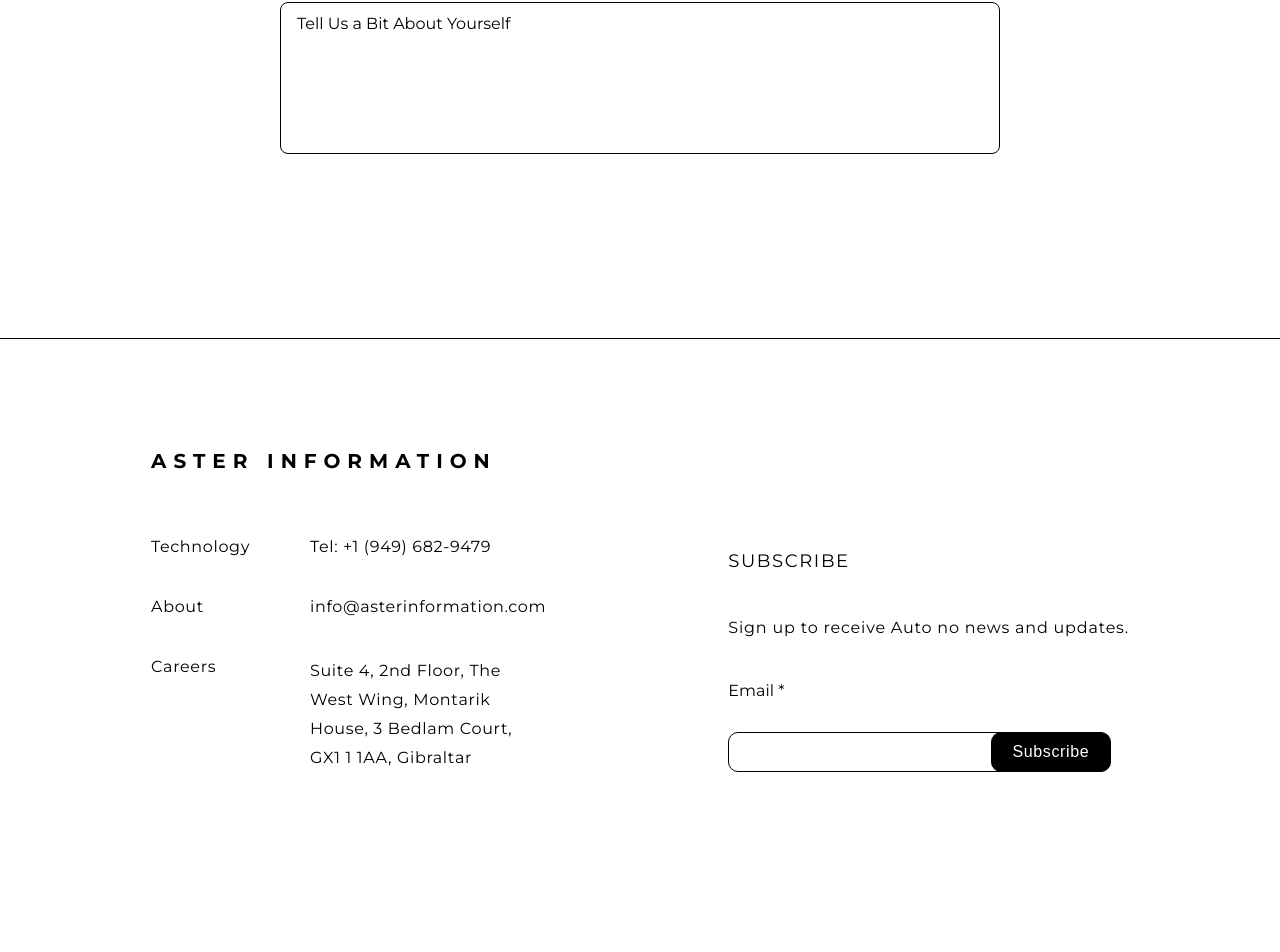
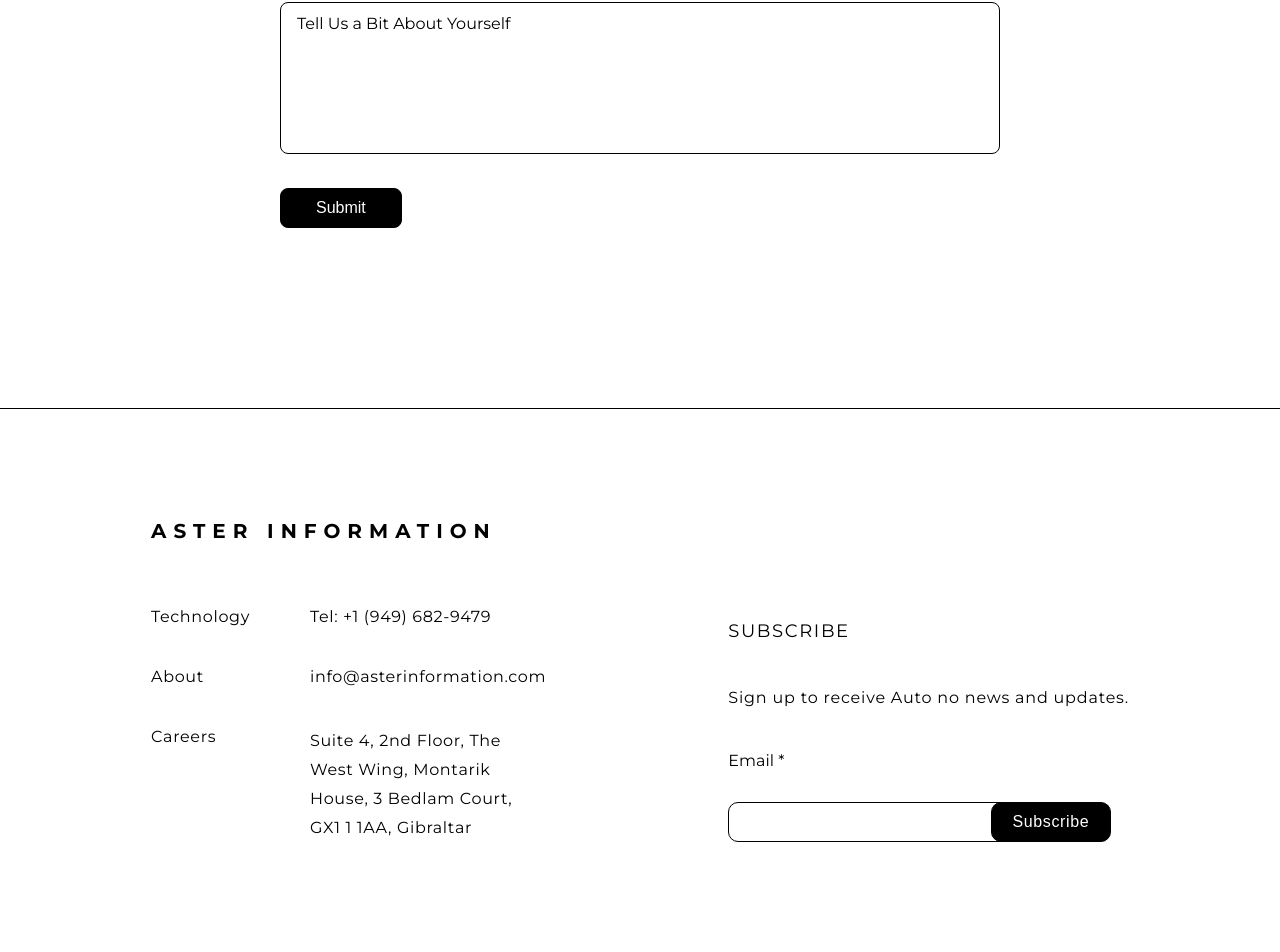
Before and after one commit to Moamal-2000/aster-information, a React (Vite) app: page /submit-application in a window 1280 px wide. Shown: the part 1427-2379 px from the top of the page. Built offline with nearby package versions, Linux system fonts and the light colour scheme.

Commit message:
feat: build and styling JoinUsForm submit button

```diff
--- a/src/Components/Pages/JoinUs/JoinUsForm/JoinUsInputs/JoinUsInputs.jsx
+++ b/src/Components/Pages/JoinUs/JoinUsForm/JoinUsInputs/JoinUsInputs.jsx
@@ -8,6 +8,10 @@ const JoinUsInputs = () => {
       {joinUsInputsData.map((input) => (
         <Input key={input.id} {...input} />
       ))}
+
+      <button type="submit" className={s.submitButton}>
+        Submit
+      </button>
     </div>
   );
 };
--- a/src/Components/Pages/JoinUs/JoinUsForm/JoinUsInputs/JoinUsInputs.module.scss
+++ b/src/Components/Pages/JoinUs/JoinUsForm/JoinUsInputs/JoinUsInputs.module.scss
@@ -5,3 +5,20 @@
   flex-direction: column;
   gap: 30px;
 }
+
+.submitButton {
+  border: solid 1px var(--black);
+  width: max-content;
+  text-align: center;
+  padding: 10px 35px;
+  font-size: 1rem;
+  border-radius: 8px;
+  background-color: var(--black);
+  color: var(--white);
+  transition: background-color .4s ease, color .4s ease;
+
+  &:hover {
+    background-color: var(--white);
+    color: var(--black);
+  }
+}
```
